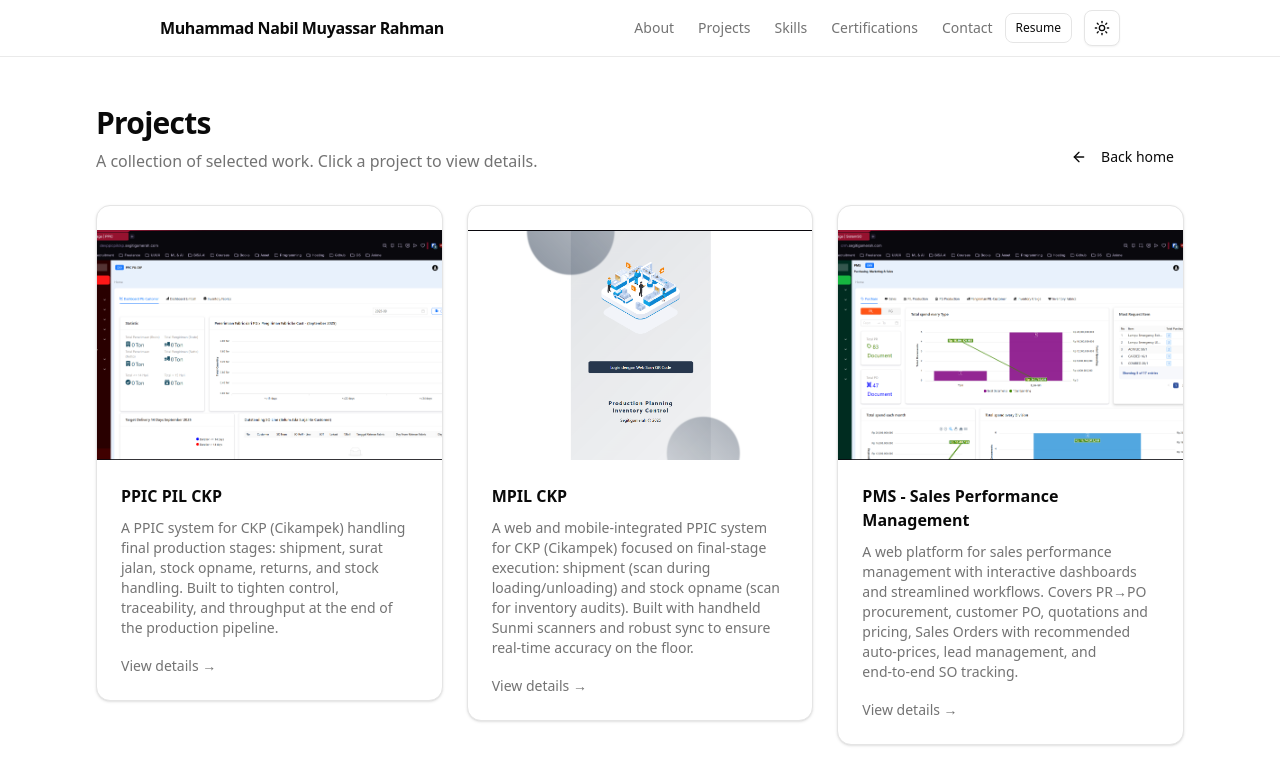
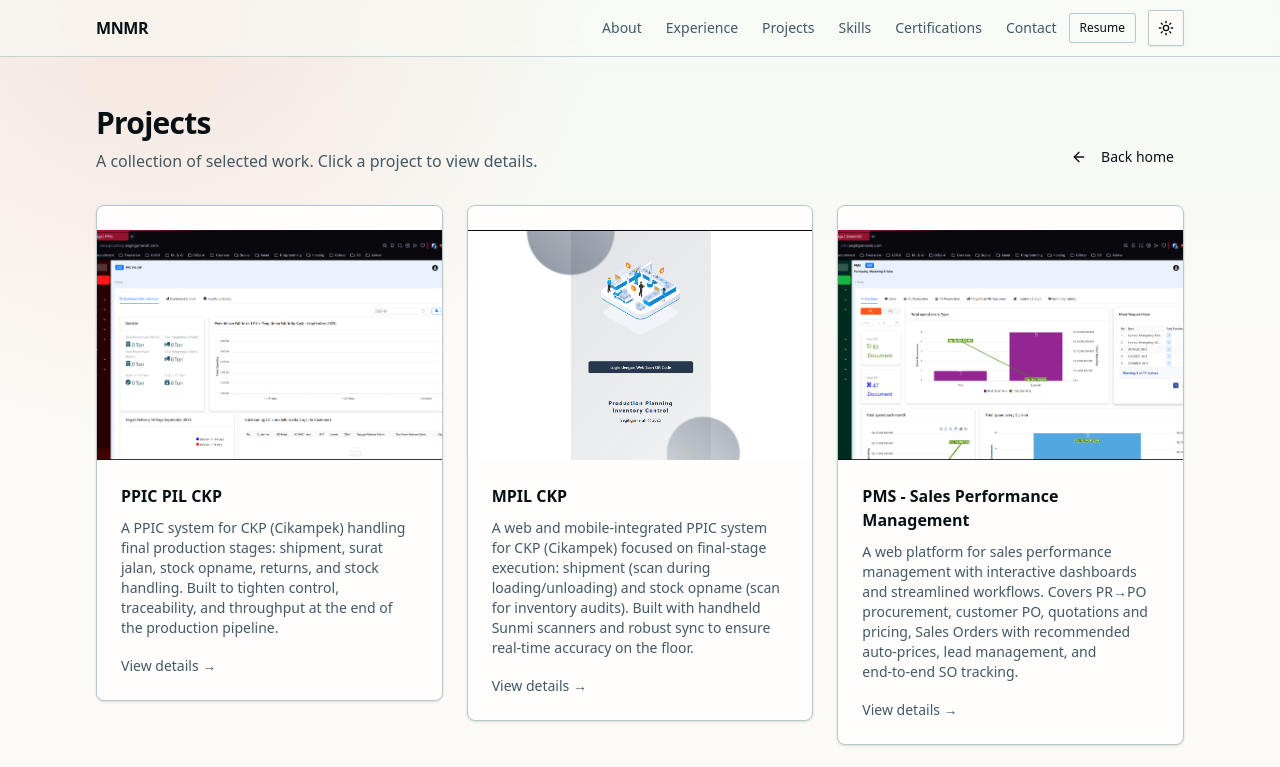
Before and after one commit to pratama11-dev/mnmr-portfolio-v2, a Next.js app: page /projects in a window 1280 px wide. Shown: the top 767 px of the page. Built offline with nearby package versions, Linux system fonts and the light colour scheme.

Commit message:
feat: update to new CV data and update all FE design

```diff
--- a/src/app/globals.css
+++ b/src/app/globals.css
@@ -44,25 +44,27 @@
 }
 
 :root {
-  --radius: 0.625rem;
-  --background: oklch(1 0 0);
-  --foreground: oklch(0.145 0 0);
-  --card: oklch(1 0 0);
-  --card-foreground: oklch(0.145 0 0);
-  --popover: oklch(1 0 0);
-  --popover-foreground: oklch(0.145 0 0);
-  --primary: oklch(0.205 0 0);
-  --primary-foreground: oklch(0.985 0 0);
-  --secondary: oklch(0.97 0 0);
-  --secondary-foreground: oklch(0.205 0 0);
-  --muted: oklch(0.97 0 0);
-  --muted-foreground: oklch(0.556 0 0);
-  --accent: oklch(0.97 0 0);
-  --accent-foreground: oklch(0.205 0 0);
+  --radius: 0.25rem;
+  --background: oklch(0.985 0.006 95);
+  --foreground: oklch(0.17 0.018 225);
+  --card: oklch(0.998 0.002 95);
+  --card-foreground: oklch(0.17 0.018 225);
+  --popover: oklch(0.998 0.002 95);
+  --popover-foreground: oklch(0.17 0.018 225);
+  --primary: oklch(0.24 0.05 230);
+  --primary-foreground: oklch(0.985 0.006 95);
+  --secondary: oklch(0.94 0.018 210);
+  --secondary-foreground: oklch(0.24 0.05 230);
+  --muted: oklch(0.94 0.018 210);
+  --muted-foreground: oklch(0.45 0.035 235);
+  --accent: oklch(0.91 0.075 180);
+  --accent-foreground: oklch(0.18 0.04 230);
   --destructive: oklch(0.577 0.245 27.325);
-  --border: oklch(0.922 0 0);
-  --input: oklch(0.922 0 0);
-  --ring: oklch(0.708 0 0);
+  --border: oklch(0.82 0.025 220);
+  --input: oklch(0.82 0.025 220);
+  --ring: oklch(0.64 0.12 180);
+  --signal: oklch(0.67 0.19 30);
+  --grid-line: oklch(0.82 0.025 220 / 45%);
   --chart-1: oklch(0.646 0.222 41.116);
   --chart-2: oklch(0.6 0.118 184.704);
   --chart-3: oklch(0.398 0.07 227.392);
@@ -79,24 +81,26 @@
 }
 
 .dark {
-  --background: oklch(0.145 0 0);
-  --foreground: oklch(0.985 0 0);
-  --card: oklch(0.205 0 0);
-  --card-foreground: oklch(0.985 0 0);
-  --popover: oklch(0.205 0 0);
-  --popover-foreground: oklch(0.985 0 0);
-  --primary: oklch(0.922 0 0);
-  --primary-foreground: oklch(0.205 0 0);
-  --secondary: oklch(0.269 0 0);
-  --secondary-foreground: oklch(0.985 0 0);
-  --muted: oklch(0.269 0 0);
-  --muted-foreground: oklch(0.708 0 0);
-  --accent: oklch(0.269 0 0);
-  --accent-foreground: oklch(0.985 0 0);
+  --background: oklch(0.16 0.025 235);
+  --foreground: oklch(0.96 0.012 95);
+  --card: oklch(0.2 0.028 235);
+  --card-foreground: oklch(0.96 0.012 95);
+  --popover: oklch(0.2 0.028 235);
+  --popover-foreground: oklch(0.96 0.012 95);
+  --primary: oklch(0.86 0.09 180);
+  --primary-foreground: oklch(0.16 0.025 235);
+  --secondary: oklch(0.27 0.03 235);
+  --secondary-foreground: oklch(0.96 0.012 95);
+  --muted: oklch(0.27 0.03 235);
+  --muted-foreground: oklch(0.73 0.025 220);
+  --accent: oklch(0.32 0.07 180);
+  --accent-foreground: oklch(0.96 0.012 95);
   --destructive: oklch(0.704 0.191 22.216);
-  --border: oklch(1 0 0 / 10%);
-  --input: oklch(1 0 0 / 15%);
-  --ring: oklch(0.556 0 0);
+  --border: oklch(0.9 0.012 95 / 16%);
+  --input: oklch(0.9 0.012 95 / 18%);
+  --ring: oklch(0.71 0.13 180);
+  --signal: oklch(0.74 0.18 42);
+  --grid-line: oklch(0.9 0.012 95 / 10%);
   --chart-1: oklch(0.488 0.243 264.376);
   --chart-2: oklch(0.696 0.17 162.48);
   --chart-3: oklch(0.769 0.188 70.08);
@@ -118,6 +122,9 @@
   }
   body {
     @apply bg-background text-foreground;
+    background-image:
+      radial-gradient(circle at 12% 0%, color-mix(in oklab, var(--signal) 13%, transparent), transparent 28rem),
+      linear-gradient(180deg, color-mix(in oklab, var(--accent) 8%, transparent), transparent 22rem);
   }
 }
 
--- a/src/app/layout.tsx
+++ b/src/app/layout.tsx
@@ -20,7 +20,7 @@ const geistMono = Geist_Mono({
 export const metadata: Metadata = {
   title: "Muhammad Nabil Muyassar Rahman — Portfolio",
   description:
-    "Full-Stack Developer specialized in React/Next.js, TypeScript, NestJS, and modern UI.",
+    "Full-stack software developer building TypeScript-first logistics, freight forwarding, PPIC, inventory, and sales platforms.",
 };
 
 export default function RootLayout({
@@ -54,15 +54,18 @@ export default function RootLayout({
           disableTransitionOnChange
         >
           <header className="sticky top-0 z-40 w-full border-b border-border/80 bg-background/80 backdrop-blur supports-[backdrop-filter]:bg-background/60">
-            <div className="mx-auto max-w-5xl px-6 sm:px-8 h-14 flex items-center justify-between">
+            <div className="mx-auto max-w-6xl px-5 sm:px-8 h-14 flex items-center justify-between">
               <Link href="/" className="font-semibold tracking-tight">
-                Muhammad Nabil Muyassar Rahman
+                MNMR
               </Link>
               <div className="flex items-center gap-3">
                 {/* Desktop nav */}
                 <nav className="hidden sm:flex items-center gap-6 text-sm text-muted-foreground">
                   <Link href="/#about" className="hover:text-foreground">
                     About
+                  </Link>
+                  <Link href="/#experience" className="hover:text-foreground">
+                    Experience
                   </Link>
                   <Link href="/projects" className="hover:text-foreground">
                     Projects
@@ -97,6 +100,12 @@ export default function RootLayout({
                       className="block rounded px-2 py-1.5 text-sm text-muted-foreground hover:bg-accent hover:text-accent-foreground"
                     >
                       About
+                    </Link>
+                    <Link
+                      href="/#experience"
+                      className="block rounded px-2 py-1.5 text-sm text-muted-foreground hover:bg-accent hover:text-accent-foreground"
+                    >
+                      Experience
                     </Link>
                     <Link
                       href="/projects"
@@ -137,7 +146,7 @@ export default function RootLayout({
           </header>
           <main>{children}</main>
           <footer className="mt-auto border-t border-border/80">
-            <div className="mx-auto max-w-5xl px-6 sm:px-8 py-8 text-sm text-muted-foreground flex items-center justify-between">
+            <div className="mx-auto max-w-6xl px-5 sm:px-8 py-8 text-sm text-muted-foreground flex items-center justify-between">
               <p>
                 {new Date().getFullYear()} Muhammad Nabil Muyassar Rahman. All
                 rights reserved.
--- a/src/app/page.tsx
+++ b/src/app/page.tsx
@@ -1,4 +1,13 @@
-import { Github, Linkedin, Mail, Rocket } from "lucide-react";
+import {
+  ArrowRight,
+  Database,
+  Github,
+  Linkedin,
+  Mail,
+  Network,
+  ShieldCheck,
+  Terminal,
+} from "lucide-react";
 import { Button } from "@/components/ui/button";
 import Link from "next/link";
 import projects from "@/data/projects.json";
@@ -20,31 +29,66 @@ const certifications = certs as Certification[];
 const education = educationData as Education[];
 const experiences = experienceData as Experience[];
 
+const operatingFocus = [
+  {
+    title: "Multi-tenant architecture",
+    description:
+      "Shared SSO, isolated tenant application data, encrypted credentials, JWT/JWKS auth, audit logging, and HTTP-only sessions.",
+    icon: ShieldCheck,
+  },
+  {
+    title: "Operations-first UI",
+    description:
+      "Inline Excel-like editing, batch submission, fewer modal loops, and workflows shaped around high-volume operational data entry.",
+    icon: Network,
+  },
+  {
+    title: "Controlled delivery",
+    description:
+      "Bun executables, Docker health checks, obfuscated frontend builds, Nginx static delivery, and isolated file upload pipelines.",
+    icon: Terminal,
+  },
+];
+
 export default function Home() {
   return (
-    <main className="max-w-3xl mx-auto px-6 sm:px-8 py-20 sm:py-28">
-      {/* Hero */}
-      <section className="text-center sm:text-left">
-        <p className="text-sm text-muted-foreground">Software Engineer</p>
-        <h1 className="mt-2 text-4xl/tight sm:text-5xl/tight font-bold tracking-tight">
-          <span className="opacity-80">Hi, I’m</span>{" "}
-          <span className="underline decoration-border decoration-2 underline-offset-4">Muhammad Nabil Muyassar Rahman</span>
+    <main className="mx-auto max-w-6xl px-5 py-12 sm:px-8 sm:py-18">
+      <section className="relative left-1/2 -mx-[50vw] w-screen overflow-hidden border-y border-border py-14 sm:py-20">
+        <div className="absolute inset-0 -z-10 bg-[linear-gradient(90deg,var(--grid-line)_1px,transparent_1px),linear-gradient(180deg,var(--grid-line)_1px,transparent_1px)] bg-[size:42px_42px] [mask-image:linear-gradient(90deg,transparent,black_10%,black_86%,transparent),linear-gradient(180deg,transparent,black_12%,black_92%,transparent)] [mask-composite:intersect]" />
+        <div className="absolute right-[10vw] top-8 -z-10 hidden h-72 w-72 rounded-full bg-[color:var(--signal)]/12 blur-3xl sm:block" />
+        <div className="mx-auto grid max-w-6xl gap-10 px-5 sm:px-8 lg:grid-cols-[minmax(0,1fr)_340px] lg:items-end">
+          <div>
+            <p className="inline-flex items-center gap-2 rounded-full border border-border bg-background/80 px-3 py-1 text-xs font-medium uppercase tracking-[0.22em] text-muted-foreground">
+              <Database className="size-3.5" />
+              Software Developer - Central Jakarta
+            </p>
+            <h1 className="mt-6 max-w-4xl text-4xl/tight font-black tracking-tight sm:text-6xl/tight">
+              Muhammad Nabil Muyassar Rahman
             </h1>
-        <p className="mt-2 text-sm text-muted-foreground">Full-Stack Developer — Central Jakarta, Indonesia</p>
-        <p className="mt-4 text-base/7 sm:text-lg/8 text-muted-foreground">
-          I build high‑performance, scalable web apps with Next.js, NestJS, Express, Laravel, and Flask — using TypeScript, JavaScript, Python, PHP, and Java. I manage AWS and Proxmox infrastructure and work across SQL/NoSQL databases to deliver robust, business‑aligned systems. Notable impact includes workflow optimizations for Pulau Intan Lestari modules and the Radar Banjarmasin Digital Website, significantly improving UX and engagement.
+            <p className="mt-4 max-w-2xl text-xl/8 font-semibold text-foreground/85 sm:text-2xl/9">
+              Full-stack software developer for logistics, freight forwarding,
+              and enterprise operations.
+            </p>
+            <p className="mt-5 max-w-3xl text-base/7 text-muted-foreground sm:text-lg/8">
+              I build TypeScript-first platforms across backend, frontend,
+              authentication, database design, deployment, and operational
+              workflows. Recent work focuses on multi-tenant systems, SSO,
+              batch editing, file pipelines, and controlled delivery.
             </p>
 
-        <div className="mt-6 flex flex-col sm:flex-row items-center gap-3 sm:gap-4">
-          <Button asChild>
-            <Link href="/projects">View Projects</Link>
+            <div className="mt-8 flex flex-col gap-3 sm:flex-row">
+              <Button asChild size="lg" className="group">
+                <Link href="/projects">
+                  View Projects
+                  <ArrowRight className="transition-transform group-hover:translate-x-1" />
+                </Link>
               </Button>
-          <Button variant="outline" asChild>
+              <Button variant="outline" asChild size="lg">
                 <a href="#contact">Contact Me</a>
               </Button>
             </div>
 
-        <div className="mt-6 flex items-center justify-center sm:justify-start gap-4 text-muted-foreground">
+            <div className="mt-8 flex items-center gap-4 text-muted-foreground">
               <a href="https://github.com/TapZe" target="_blank" rel="noreferrer" className="hover:text-foreground transition-colors" aria-label="GitHub">
                 <Github className="size-5" />
               </a>
@@ -55,24 +99,82 @@ export default function Home() {
                 <Mail className="size-5" />
               </a>
             </div>
+          </div>
+
+          <aside className="border border-border bg-card/90 p-5 shadow-sm backdrop-blur">
+            <p className="text-xs font-semibold uppercase tracking-[0.22em] text-muted-foreground">
+              Working style
+            </p>
+            <ul className="mt-5 space-y-4 text-sm/6 text-muted-foreground">
+              <li className="border-l-2 border-[color:var(--signal)] pl-3">
+                Own technical direction end to end, from schema design and stack
+                selection to production deployment.
+              </li>
+              <li className="border-l-2 border-border pl-3">
+                Prefer unified TypeScript systems with reusable scaffolding and
+                clear module boundaries.
+              </li>
+              <li className="border-l-2 border-border pl-3">
+                Design for operations teams that need batch entry, traceability,
+                and fewer repetitive handoffs.
+              </li>
+            </ul>
+          </aside>
+        </div>
       </section>
 
-      {/* Sections */}
+      <section className="mt-12 grid gap-4 md:grid-cols-3">
+        {operatingFocus.map(({ title, description, icon: Icon }) => (
+          <article key={title} className="border border-border bg-card p-5">
+            <div className="flex size-10 items-center justify-center border border-border bg-background text-[color:var(--signal)]">
+              <Icon className="size-5" />
+            </div>
+            <h2 className="mt-5 text-lg font-semibold">{title}</h2>
+            <p className="mt-2 text-sm/6 text-muted-foreground">{description}</p>
+          </article>
+        ))}
+      </section>
+
+      <div className="mx-auto max-w-4xl">
         <section id="about" className="mt-20 sm:mt-28">
-        <h2 className="text-2xl font-semibold">About</h2>
+          <p className="text-xs font-semibold uppercase tracking-[0.22em] text-muted-foreground">About</p>
+          <h2 className="mt-2 text-3xl font-black tracking-tight">
+            Business systems, built end to end
+          </h2>
           <Summary paragraphs={about?.summary} />
+        </section>
+
+        <section id="experience" className="mt-16 sm:mt-20">
+          <p className="text-xs font-semibold uppercase tracking-[0.22em] text-muted-foreground">Experience</p>
+          <h2 className="mt-2 text-3xl font-black tracking-tight">Recent Work</h2>
+          <WorkExperienceList items={experiences} />
+        </section>
+
+        <section id="skills" className="mt-16 sm:mt-20">
+          <p className="text-xs font-semibold uppercase tracking-[0.22em] text-muted-foreground">Skills</p>
+          <h2 className="mt-2 text-3xl font-black tracking-tight">Stack from CV</h2>
+          <p className="mt-3 text-muted-foreground">
+            Tools grouped by where they show up in production systems.
+          </p>
+          <SkillsGrid skills={skills} />
         </section>
 
         <section id="projects" className="mt-16 sm:mt-20">
           <div className="flex items-end justify-between gap-4">
-          <h2 className="text-2xl font-semibold">Projects</h2>
+            <div>
+              <p className="text-xs font-semibold uppercase tracking-[0.22em] text-muted-foreground">Projects</p>
+              <h2 className="mt-2 text-3xl font-black tracking-tight">Selected Systems</h2>
+            </div>
             <Button variant="ghost" asChild>
               <Link href="/projects">See all</Link>
             </Button>
           </div>
-        <p className="mt-3 text-muted-foreground">A few things I’ve worked on recently.</p>
+          <p className="mt-3 text-muted-foreground">
+            Operations-heavy platforms across freight forwarding, production
+            floors, sales teams, and digital publishing workflows.
+          </p>
           <div className="mt-6 grid grid-cols-1 gap-6 sm:grid-cols-2">
-          {allProjects.slice(0, 2).map((p) => (
+            {allProjects.slice(0, 4).map((p) => (
               <ProjectCard
                 key={p.slug}
                 slug={p.slug}
@@ -83,51 +185,33 @@ export default function Home() {
               />
             ))}
           </div>
-        {/* <div className="mt-4 rounded-xl border border-dashed border-border bg-muted/20 p-6 text-center">
-          <div className="mx-auto mb-3 flex h-10 w-10 items-center justify-center rounded-full bg-muted">
-            <Rocket className="h-5 w-5" />
-          </div>
-          <h3 className="text-base font-semibold">The projects page is in progress!</h3>
-          <p className="mt-2 text-sm text-muted-foreground">
-            I’m refining the projects page and adding more content soon. In the meantime, feel free to explore other sections or get in touch.
-          </p>
-          <div className="mt-4 flex items-center justify-center gap-3">
-            <Button variant="outline" asChild>
-              <a href="#contact">Contact</a>
-            </Button>
-          </div>
-        </div> */}
-      </section>
-
-      <section id="skills" className="mt-16 sm:mt-20">
-        <h2 className="text-2xl font-semibold">Skills</h2>
-        <p className="mt-3 text-muted-foreground">A snapshot of my core technologies.</p>
-        <SkillsGrid skills={skills} />
-      </section>
-
-      <section id="experience" className="mt-16 sm:mt-20">
-        <h2 className="text-2xl font-semibold">Work Experience</h2>
-        <WorkExperienceList items={experiences} />
         </section>
 
         <section id="education" className="mt-16 sm:mt-20">
-        <h2 className="text-2xl font-semibold">Education</h2>
+          <p className="text-xs font-semibold uppercase tracking-[0.22em] text-muted-foreground">Education</p>
+          <h2 className="mt-2 text-3xl font-black tracking-tight">Training</h2>
           <EducationList items={education} />
         </section>
 
         <section id="certifications" className="mt-16 sm:mt-20">
-        <h2 className="text-2xl font-semibold">Certifications</h2>
-        <p className="mt-3 text-muted-foreground">Highlights of certifications.</p>
-        <CertificationsList items={certifications?.sort((a, b) => new Date(b?.issueDate ?? "").getTime() - new Date(a?.issueDate ?? "").getTime())} />
+          <p className="text-xs font-semibold uppercase tracking-[0.22em] text-muted-foreground">Certifications</p>
+          <h2 className="mt-2 text-3xl font-black tracking-tight">Proof Points</h2>
+          <p className="mt-3 text-muted-foreground">Recent certification highlights from CV.</p>
+          <CertificationsList items={certifications?.sort((a, b) => new Date(b?.issueDate ?? "").getTime() - new Date(a?.issueDate ?? "").getTime()).slice(0, 3)} />
         </section>
 
-      <section id="contact" className="mt-16 sm:mt-20">
-        <h2 className="text-2xl font-semibold">Contact</h2>
+        <section id="contact" className="mt-16 border-y border-border py-10 sm:mt-20">
+          <p className="text-xs font-semibold uppercase tracking-[0.22em] text-muted-foreground">Contact</p>
+          <h2 className="mt-2 text-3xl font-black tracking-tight">
+            Build something operationally useful
+          </h2>
           <p className="mt-3 text-muted-foreground">
-          Interested in working together? Reach out:{" "}
+            Reach out at{" "}
             <a href="mailto:nabil.muyassar.work@gmail.com" className="underline underline-offset-4 hover:text-foreground">nabil.muyassar.work@gmail.com</a>
+            {" "}or connect through LinkedIn.
           </p>
         </section>
+      </div>
     </main>
   );
 }
--- a/src/data/about.json
+++ b/src/data/about.json
@@ -1,6 +1,7 @@
 {
   "summary": [
-    "I am Muhammad Nabil Muyassar Rahman, a dedicated full-stack developer based in Central Jakarta, Indonesia, with advanced expertise in modern web development frameworks, including Next.js, NestJS, ExpressJS, Laravel, and Flask. Proficient in TypeScript, JavaScript, Python, PHP, and Java, I specialize in building high-performance, scalable software solutions that align with strategic business objectives.",
-    "My experience managing AWS and Proxmox infrastructures, alongside SQL and NoSQL databases, enables me to deliver robust systems that consistently surpass expectations. I’ve optimized critical workflows for the Pulau Intan Lestari modules and the Radar Banjarmasin Digital Website, significantly improving user experience and engagement. I aim to grow into a senior full-stack developer while laying the groundwork for a transformative tech startup to create innovative, globally impactful digital solutions."
+    "I am Muhammad Nabil Muyassar Rahman, a full-stack software developer based in Central Jakarta, Indonesia. I build enterprise platforms for logistics, freight forwarding, PPIC, inventory, sales, and digital publishing workflows.",
+    "My recent work focuses on TypeScript-first systems with Bun, Express, tRPC, Prisma, Better Auth, Angular, and PrimeNG. I take ownership from schema design and stack decisions through frontend implementation, deployment, and production maintenance.",
+    "I care about software that reduces operational friction: unified codebases, multi-tenant SSO, audit-ready data flows, Excel-like batch editing, reliable file pipelines, and CI/CD that keeps source code and deployments controlled."
   ]
 }
```
Also changed, not shown: src/data/experience.json (+23 -22 lines), src/data/skills.json (+30 -17 lines). Lines whose indentation alone changed are shown as unchanged.
